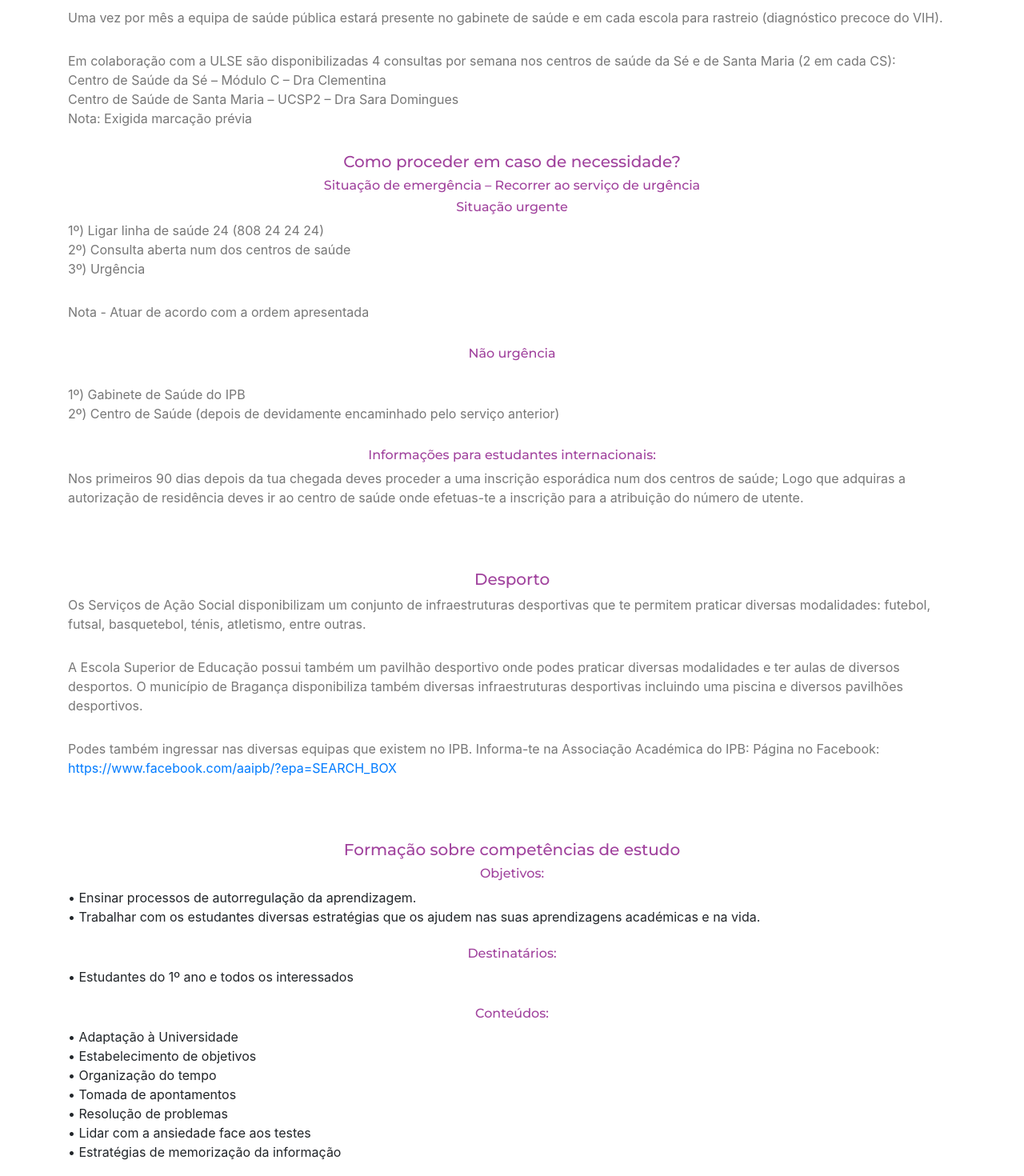
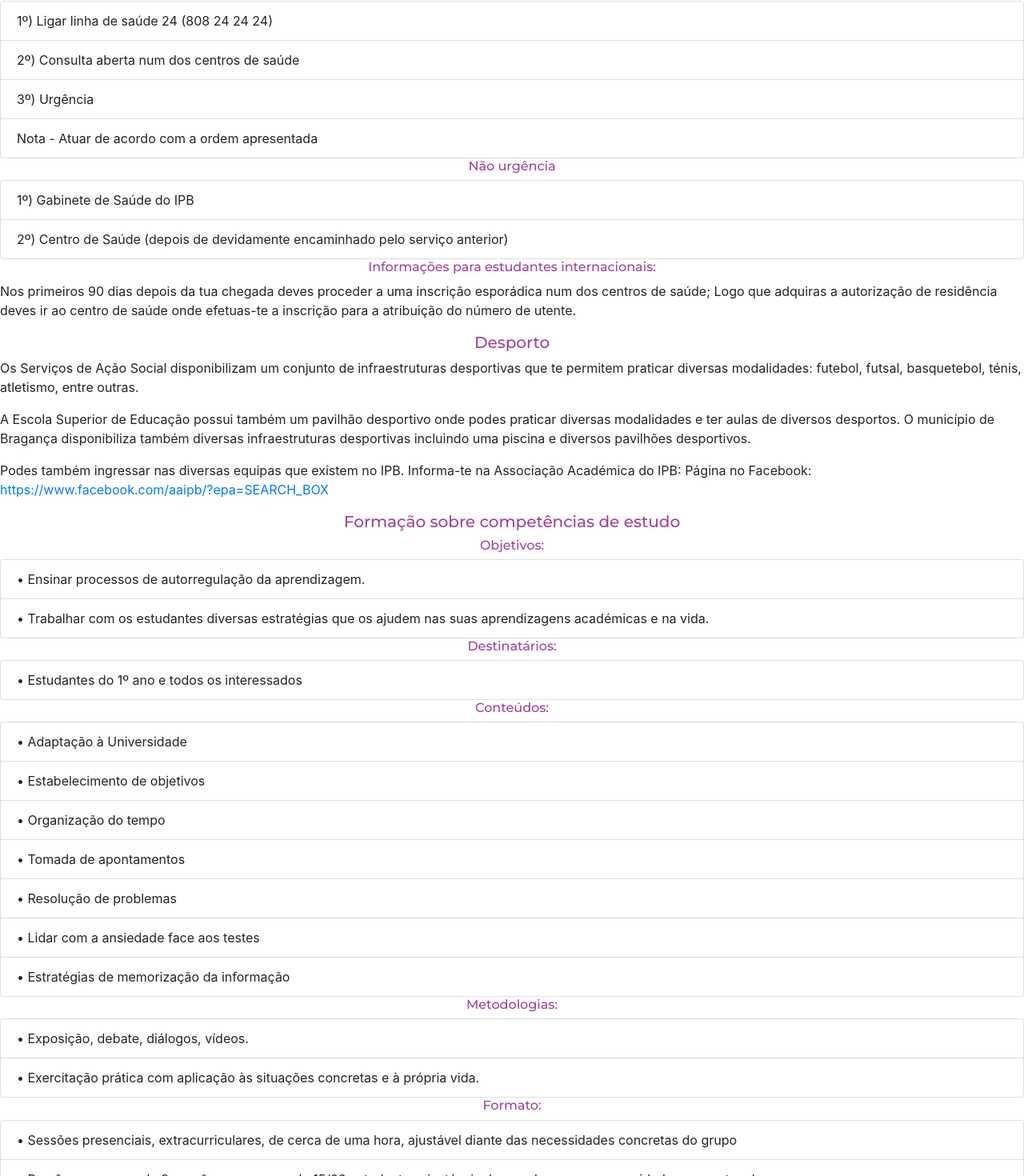
Before and after one commit to a37547/Mentoring-Academy---front-end, a React (Create React App) app: page /boasvindas in a window 1280 px wide. Shown: the part 10347-11817 px from the top of the page at 80% size. Built offline with nearby package versions, Linux system fonts and the light colour scheme.

Commit message:
servicossociais component from boas vindas page is now implemented with react-bootstrap

```diff
--- a/src/components/boas-vindas/boas-vindas-servicossociais/boas-vindas-servicossociais.css
+++ /dev/null
@@ -1,24 +0,0 @@
-#servicossociais {
-  overflow: hidden;
-}
-
-#servicossociais .features-row {
-  padding: 60px 0 30px 0;
-}
-
-#servicossociais p {
-  line-height: 24px;
-  color: #777;
-  margin-bottom: 30px;
-}
-
-#servicossociais h2 {
-  font-size: 26px;
-  font-weight: 700;
-  color: #000;
-}
-
-a {
-  color: #92278f;
-  transition: 0.5s;
-}
--- a/src/components/boas-vindas/boas-vindas-servicossociais/boas-vindas-servicossociais.jsx
+++ b/src/components/boas-vindas/boas-vindas-servicossociais/boas-vindas-servicossociais.jsx
@@ -1,39 +1,28 @@
 import React from "react";
+import { Row, Col, ListGroup } from "react-bootstrap";
 
 const ServicosSociais = () => {
   return (
-    <section id="servicossociais">
-      <div className="features-row">
-        <div className="container">
-          <div className="row">
-            <div className="col-12">
-              <div
-                className="wow fadeInRight"
-                //style="visibility: hidden; animation-name: none;"
-              >
-                <p></p>
+    <Row>
+      <Col xs={12}>
         <h2>Serviços de Ação Social</h2>
-                <p></p>
-                <p></p>
         <h5>Bolsas de Estudo</h5>
         <p>
-                  O sector de Bolsas de Estudo dos Serviços de Ação Social do
-                  IPB tem como principal objetivo a atribuição de benefícios
-                  sociais aos alunos economicamente mais desfavorecidos, de
-                  forma a proporcionar condições que permitam a prossecução
-                  normal dos seus estudos, visando assim, promover uma efetiva
-                  igualdade de oportunidades no sucesso escolar.
+          O sector de Bolsas de Estudo dos Serviços de Ação Social do IPB tem
+          como principal objetivo a atribuição de benefícios sociais aos alunos
+          economicamente mais desfavorecidos, de forma a proporcionar condições
+          que permitam a prossecução normal dos seus estudos, visando assim,
+          promover uma efetiva igualdade de oportunidades no sucesso escolar.
         </p>
         <p>
-                  A atribuição de Bolsas de Estudo implica um conjunto de ações,
-                  que vão desde o concurso (receção de boletins por via On
-                  Line), à análise dos processos de candidatura com base na
-                  situação socioeconómica do agregado familiar de cada
-                  candidato, até à atribuição do montante da bolsa de estudo.
+          A atribuição de Bolsas de Estudo implica um conjunto de ações, que vão
+          desde o concurso (receção de boletins por via On Line), à análise dos
+          processos de candidatura com base na situação socioeconómica do
+          agregado familiar de cada candidato, até à atribuição do montante da
+          bolsa de estudo.
         </p>
         <h5>Procedimentos para a Candidatura</h5>
         <p>
-                  {" "}
           Informações sobre procedimentos de candidatura:{" "}
           <a
             href="http://sas.ipb.pt/index.php/sas/servicos/bolsas"
@@ -44,7 +33,6 @@ const ServicosSociais = () => {
           </a>
         </p>
         <p>
-                  {" "}
           plataforma BeON (plataforma de candidatura a bolsa de estudo:{" "}
           <a
             href=">https://www.dges.gov.pt/wwwbeon/"
@@ -68,9 +56,8 @@ const ServicosSociais = () => {
         </p>
         <h5>Candidatura à residência</h5>
         <p>
-                  A candidatura à Residência é feita em simultâneo com a
-                  candidatura à Bolsa na plataforma BeON (plataforma de
-                  candidatura a bolsa de estudo:{" "}
+          A candidatura à Residência é feita em simultâneo com a candidatura à
+          Bolsa na plataforma BeON (plataforma de candidatura a bolsa de estudo:{" "}
           <a
             href="https://www.dges.gov.pt/wwwbeon/"
             target="_blank"
@@ -81,8 +68,8 @@ const ServicosSociais = () => {
           ).
         </p>
         <p>
-                  É necessário também enviares o formulário de candidatura aos
-                  serviços de Ação Social:{" "}
+          É necessário também enviares o formulário de candidatura aos serviços
+          de Ação Social:{" "}
           <a
             href="http://sas.ipb.pt/index.php/sas/servicos/alojamento/avisos"
             target="_blank"
@@ -91,11 +78,11 @@ const ServicosSociais = () => {
             sas.ipb.pt/index.php/sas/servicos/alojamento/avisos
           </a>
         </p>
-                <h5>Bolsa de Colaboração</h5>O IPB disponibiliza Bolsas de
-                Colaboração a estudantes que pretendam colaborar em part-time
-                com os serviços do IPB. Tem prioridade na atribuição da Bolsa de
-                Colaboração os estudantes que possuem Bolsa dos Serviços de Ação
-                Social. Mais informações disponíveis em:{" "}
+        <h5>Bolsa de Colaboração</h5>O IPB disponibiliza Bolsas de Colaboração a
+        estudantes que pretendam colaborar em part-time com os serviços do IPB.
+        Tem prioridade na atribuição da Bolsa de Colaboração os estudantes que
+        possuem Bolsa dos Serviços de Ação Social. Mais informações disponíveis
+        em:{" "}
         <a
           href="http://www.ipb.pt/go/s257"
           target="_blank"
@@ -103,80 +90,71 @@ const ServicosSociais = () => {
         >
           http://www.ipb.pt/go/s257
         </a>{" "}
-                <p></p>
         <h5>Gabinete de Saúde do IPB</h5>
         <p>
-                  O Gabinete de Saúde encontra-se localizado nos Serviços de
-                  Ação Social e presta os seguintes apoios: Apoio psicológico,
-                  apoio de enfermagem, apoio de nutrição e dietética, apoio para
-                  comportamentos aditivos e apoio espiritual.
+          O Gabinete de Saúde encontra-se localizado nos Serviços de Ação Social
+          e presta os seguintes apoios: Apoio psicológico, apoio de enfermagem,
+          apoio de nutrição e dietética, apoio para comportamentos aditivos e
+          apoio espiritual.
         </p>
         <p>
-                  Uma vez por mês a equipa de saúde pública estará presente no
-                  gabinete de saúde e em cada escola para rastreio (diagnóstico
-                  precoce do VIH).
+          Uma vez por mês a equipa de saúde pública estará presente no gabinete
+          de saúde e em cada escola para rastreio (diagnóstico precoce do VIH).
         </p>
         <p>
-                  Em colaboração com a ULSE são disponibilizadas 4 consultas por
-                  semana nos centros de saúde da Sé e de Santa Maria (2 em cada
-                  CS):
-                  <br />
-                  Centro de Saúde da Sé – Módulo C – Dra Clementina
-                  <br />
-                  Centro de Saúde de Santa Maria – UCSP2 – Dra Sara Domingues
-                  <br />
-                  Nota: Exigida marcação prévia
+          Em colaboração com a ULSE são disponibilizadas 4 consultas por semana
+          nos centros de saúde da Sé e de Santa Maria (2 em cada CS):/
         </p>
+        <p>Centro de Saúde da Sé – Módulo C – Dra Clementina</p>
+        <p>Centro de Saúde de Santa Maria – UCSP2 – Dra Sara Domingues</p>
+        <p>Nota: Exigida marcação prévia</p>
         <h5>Como proceder em caso de necessidade?</h5>
-                <h6>
-                  Situação de emergência – Recorrer ao serviço de urgência{" "}
-                </h6>
+        <h6>Situação de emergência – Recorrer ao serviço de urgência </h6>
         <h6>Situação urgente</h6>
-                <p>
+        <ListGroup>
+          <ListGroup.Item>
             1º) Ligar linha de saúde 24 (808 24 24 24)
-                  <br />
+          </ListGroup.Item>
+          <ListGroup.Item>
             2º) Consulta aberta num dos centros de saúde
-                  <br />
-                  3º) Urgência
-                  <br />
-                </p>
-                <p>Nota - Atuar de acordo com a ordem apresentada</p>
+          </ListGroup.Item>
+          <ListGroup.Item>3º) Urgência</ListGroup.Item>{" "}
+          <ListGroup.Item>
+            Nota - Atuar de acordo com a ordem apresentada
+          </ListGroup.Item>
+        </ListGroup>
         <h6>Não urgência</h6>
-                <p></p>
-                <p>
-                  1º) Gabinete de Saúde do IPB
-                  <br />
-                  2º) Centro de Saúde (depois de devidamente encaminhado pelo
-                  serviço anterior)
-                </p>
+        <ListGroup>
+          <ListGroup.Item>1º) Gabinete de Saúde do IPB</ListGroup.Item>
+          <ListGroup.Item>
+            2º) Centro de Saúde (depois de devidamente encaminhado pelo serviço
+            anterior)
+          </ListGroup.Item>
+        </ListGroup>
         <h6>Informações para estudantes internacionais:</h6>
         <p>
-                  Nos primeiros 90 dias depois da tua chegada deves proceder a
-                  uma inscrição esporádica num dos centros de saúde; Logo que
-                  adquiras a autorização de residência deves ir ao centro de
-                  saúde onde efetuas-te a inscrição para a atribuição do número
-                  de utente.
+          Nos primeiros 90 dias depois da tua chegada deves proceder a uma
+          inscrição esporádica num dos centros de saúde; Logo que adquiras a
+          autorização de residência deves ir ao centro de saúde onde efetuas-te
+          a inscrição para a atribuição do número de utente.
         </p>
-                <br />
-                <br />
         <h5>Desporto</h5>
         <p>
           Os Serviços de Ação Social disponibilizam um conjunto de
           infraestruturas desportivas que te permitem praticar diversas
-                  modalidades: futebol, futsal, basquetebol, ténis, atletismo,
-                  entre outras.
+          modalidades: futebol, futsal, basquetebol, ténis, atletismo, entre
+          outras.
         </p>
         <p>
-                  A Escola Superior de Educação possui também um pavilhão
-                  desportivo onde podes praticar diversas modalidades e ter
-                  aulas de diversos desportos. O município de Bragança
-                  disponibiliza também diversas infraestruturas desportivas
-                  incluindo uma piscina e diversos pavilhões desportivos.
+          A Escola Superior de Educação possui também um pavilhão desportivo
+          onde podes praticar diversas modalidades e ter aulas de diversos
+          desportos. O município de Bragança disponibiliza também diversas
+          infraestruturas desportivas incluindo uma piscina e diversos pavilhões
+          desportivos.
         </p>
         <p>
-                  Podes também ingressar nas diversas equipas que existem no
-                  IPB. Informa-te na Associação Académica do IPB: Página no
-                  Facebook:{" "}
+          Podes também ingressar nas diversas equipas que existem no IPB.
+          Informa-te na Associação Académica do IPB: Página no Facebook:{" "}
           <a
             href="https://www.facebook.com/aaipb/?epa=SEARCH_BOX"
             target="_blank"
@@ -185,44 +163,60 @@ const ServicosSociais = () => {
             https://www.facebook.com/aaipb/?epa=SEARCH_BOX
           </a>
         </p>
-                <br />
-                <br />
         <h5>Formação sobre competências de estudo</h5>
-                <h6>Objetivos:</h6>• Ensinar processos de autorregulação da
-                aprendizagem. <br />
-                • Trabalhar com os estudantes diversas estratégias que os ajudem
-                nas suas aprendizagens académicas e na vida. <br />
-                <br />
+        <h6>Objetivos:</h6>
+        <ListGroup>
+          <ListGroup.Item>
+            • Ensinar processos de autorregulação da aprendizagem.
+          </ListGroup.Item>
+          <ListGroup.Item>
+            • Trabalhar com os estudantes diversas estratégias que os ajudem nas
+            suas aprendizagens académicas e na vida.
+          </ListGroup.Item>
+        </ListGroup>
         <h6>Destinatários:</h6>
-                • Estudantes do 1º ano e todos os interessados <br />
-                <br />
+        <ListGroup>
+          <ListGroup.Item>
+            • Estudantes do 1º ano e todos os interessados
+          </ListGroup.Item>
+        </ListGroup>
         <h6>Conteúdos: </h6>
-                • Adaptação à Universidade <br />
-                • Estabelecimento de objetivos <br />
-                • Organização do tempo <br />
-                • Tomada de apontamentos <br />
-                • Resolução de problemas <br />
-                • Lidar com a ansiedade face aos testes <br />
-                • Estratégias de memorização da informação <br />
-                <br />
+        <ListGroup>
+          <ListGroup.Item>• Adaptação à Universidade</ListGroup.Item>
+          <ListGroup.Item>• Estabelecimento de objetivos</ListGroup.Item>
+          <ListGroup.Item>• Organização do tempo</ListGroup.Item>
+          <ListGroup.Item>• Tomada de apontamentos</ListGroup.Item>
+          <ListGroup.Item>• Resolução de problemas</ListGroup.Item>
+          <ListGroup.Item>
+            • Lidar com a ansiedade face aos testes
+          </ListGroup.Item>
+          <ListGroup.Item>
+            • Estratégias de memorização da informação
+          </ListGroup.Item>
+        </ListGroup>
         <h6>Metodologias: </h6>
-                • Exposição, debate, diálogos, vídeos. <br />
+        <ListGroup>
+          <ListGroup.Item>
+            • Exposição, debate, diálogos, vídeos.
+          </ListGroup.Item>
+          <ListGroup.Item>
             • Exercitação prática com aplicação às situações concretas e à
             própria vida.
-                <br />
-                <br />
-                <h6>Formato: </h6>• Sessões presenciais, extracurriculares, de
-                cerca de uma hora, ajustável diante das necessidades concretas
-                do grupo <br />• Prevêem-se cerca de 8 sessões em grupos de
-                15/20 estudantes ajustáveis de acordo com as necessidades
-                concretas do grupo <br />
-                <br />
-              </div>
-            </div>
-          </div>
-        </div>
-      </div>
-    </section>
+          </ListGroup.Item>
+        </ListGroup>
+        <h6>Formato: </h6>
+        <ListGroup>
+          <ListGroup.Item>
+            • Sessões presenciais, extracurriculares, de cerca de uma hora,
+            ajustável diante das necessidades concretas do grupo
+          </ListGroup.Item>
+          <ListGroup.Item>
+            • Prevêem-se cerca de 8 sessões em grupos de 15/20 estudantes
+            ajustáveis de acordo com as necessidades concretas do grupo
+          </ListGroup.Item>
+        </ListGroup>
+      </Col>
+    </Row>
   );
 };
 
--- a/src/components/boas-vindas/boas-vindas.jsx
+++ b/src/components/boas-vindas/boas-vindas.jsx
@@ -10,7 +10,6 @@ import Braganca from "./boas-vindas-braganca/boas-vindas-braganca";
 import ComoChegar from "./boas-vindas-comochegar/boas-vindas-comochegar";
 import Matriculas from "./boas-vindas-matriculas/boas-vindas-matriculas";
 import ServicosSociais from "./boas-vindas-servicossociais/boas-vindas-servicossociais";
-import "./boas-vindas-servicossociais/boas-vindas-servicossociais.css";
 import Alojamento from "./boas-vindas-alojamento/boas-vindas-alojamento";
 import "./boas-vindas-alojamento/boas-vindas-alojamento.css";
 import CartaoEstudante from "./boas-vindas-cartaoestudante/boas-vindas-cartaoestudante";
```
Lines whose indentation alone changed are shown as unchanged.
